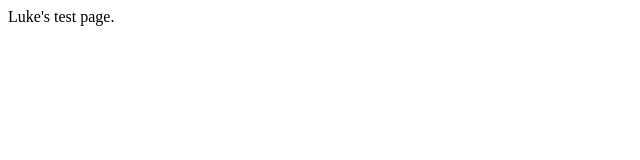
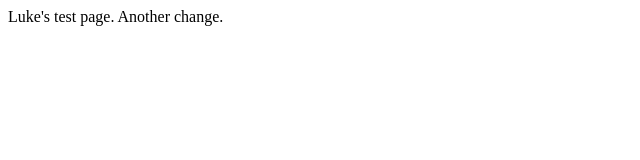
Before and after one commit to luke-penrod/test-training, a plain HTML site: page analytics-implementation/index.html in a window 1280 px wide. Shown: the whole page, without its empty margins (0-640 px from the left). Drawn offline with Linux system fonts and the light colour scheme.

Commit message:
update-from-luke

```diff
--- a/analytics-implementation/index.html
+++ b/analytics-implementation/index.html
@@ -1,4 +1,4 @@
 <html>
     <title>Test</title>
-    <body>Luke's test page.</body>
+    <body>Luke's test page. Another change.</body>
 </html>
```
